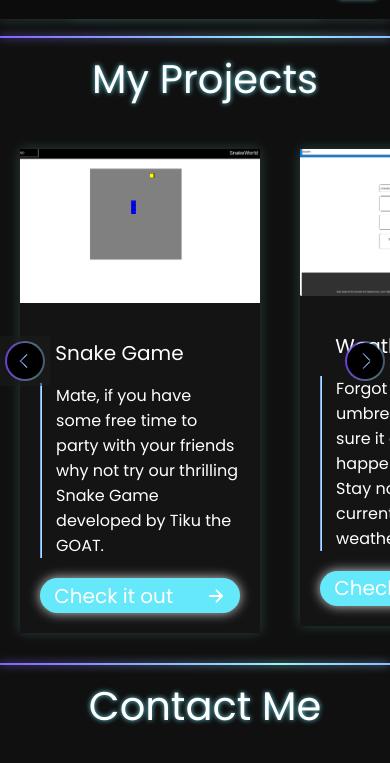
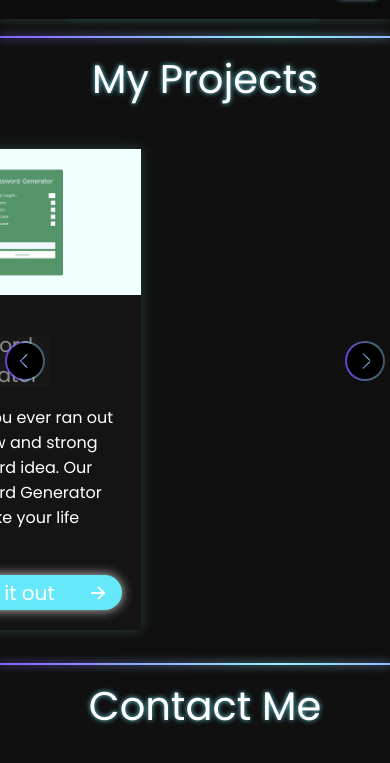
Before and after one commit to codeThief69/my-portofolio, a plain HTML site: page index.html in a window 390 px wide. Both pictures are taken after a click on the element 25 px from the left and 4690 px from the top of the page. Shown: the part 4329-5092 px from the top of the page. Drawn offline with nearby package versions, Linux system fonts and the light colour scheme.

Commit message:
next and back button fixed

```diff
--- a/index.css
+++ b/index.css
@@ -6,6 +6,7 @@
 
 
 }
+
 
 
 
@@ -837,8 +838,11 @@ img {
 }
 
 .cards{
-  width: auto;
+  width: 100%;
   transition: all ease 300ms;
+  justify-content: space-between;
+
+
 
 
 }
@@ -854,9 +858,9 @@ img {
 
 
 .neonSeperator4{
-  width: 99%;
+  width: 100%;
   justify-content: center;
-  margin-inline: 20px;
+margin-inline-start: 20%;
 }
 
 .project{
--- a/index.js
+++ b/index.js
@@ -7,6 +7,7 @@ const hideicon = document.querySelector(`.hiddenicon`);
 const back = document.querySelector(`.back`);
 const next = document.querySelector(`.next`);
 const cards = document.querySelector(`.cards`)
+const projects = document.querySelectorAll(`.neonSeperator4`)
 
 let slide = 0;
 
@@ -23,13 +24,13 @@ togglerBtn.addEventListener("click", () => {
 });
 
 if(screen.width<=1200){
-  cards.children.forEach((card) =>{
+  projects.forEach((card) =>{
      card.dataset.aos = ""
   })
 }
 
 back.addEventListener('click', () => {
-  slide = slide<0 ? slide + 100 : -300
+  slide = slide<0 ? slide + 90 : -300
   cards.style.transform = `translateX(${slide}%)`
 })
 
```
